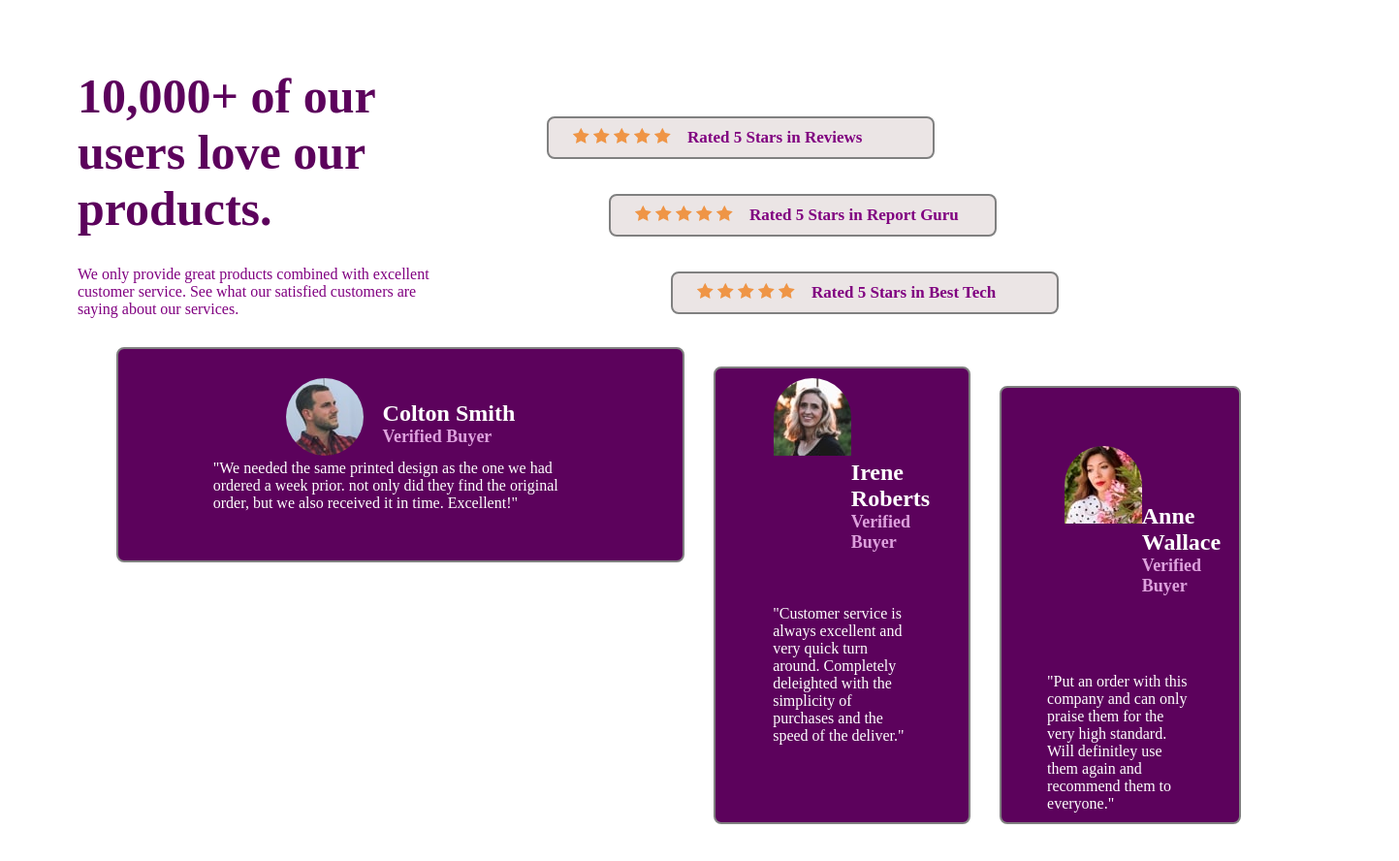
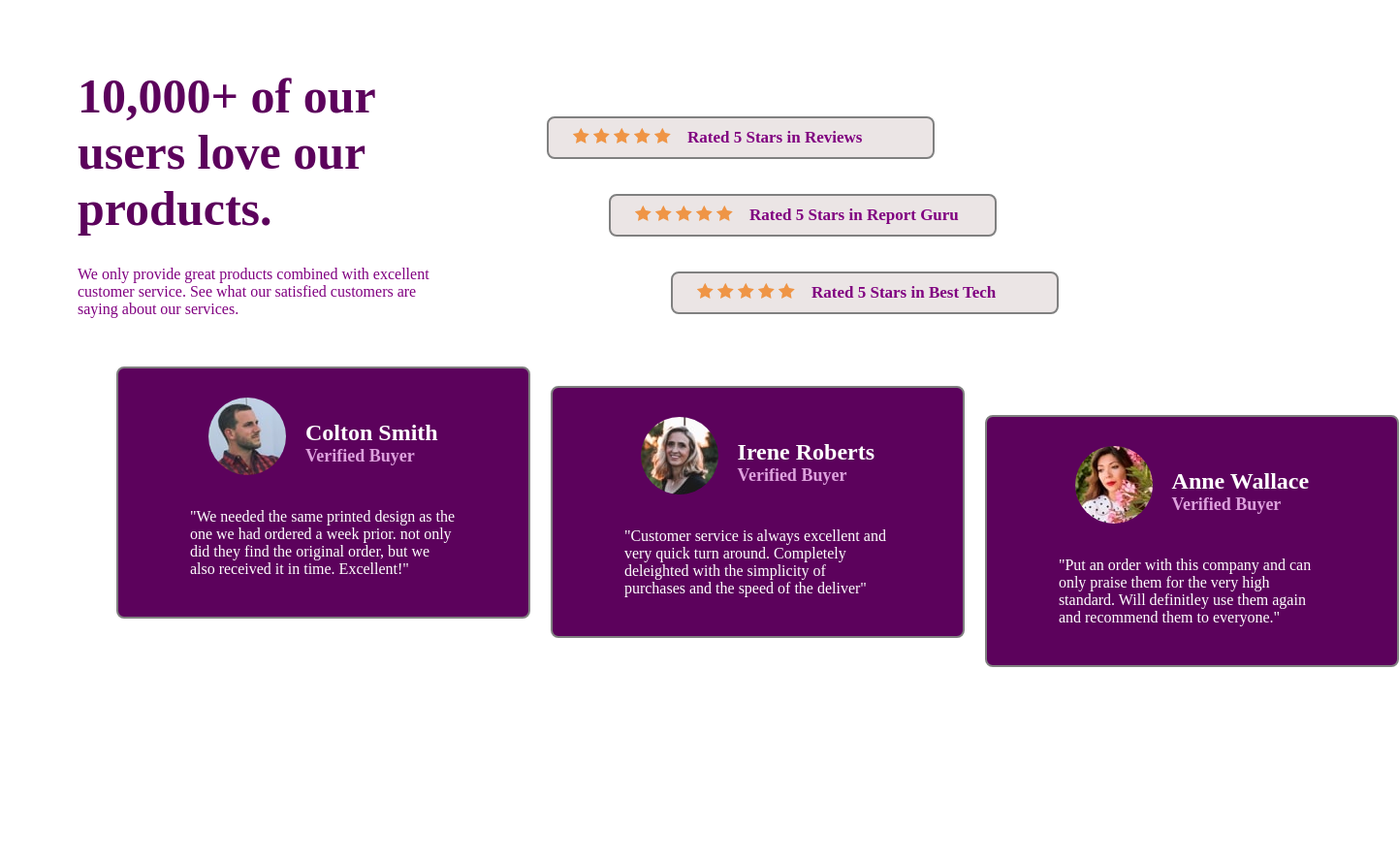
Before and after one commit to Nobriga20/SocialProof, a plain HTML site: page index.html in a window 1280 px wide. Shown: the whole page at 97% size, 1443 px wide, since content can reach past the window. After the commit the page ends 800 px from the top, so only its background shows below. Drawn offline with Linux system fonts and the light colour scheme.

Commit message:
very last push

```diff
--- a/index.html
+++ b/index.html
@@ -64,14 +64,15 @@
     </div>
     </div>
     <div class="buyer__wrapper">
-    <div class="colton__container">
+
+        <div class="colton__container cardnumber1">
         <div class="colton__row">
             <div class="colton__wrapper">
                 <div class="colton__box">
                 <span>
     <img src="./social proof assets/image-colton.jpg" class="colt__img" alt="">
     </span>
-    <span class="colton__top">
+    <span class="new">
     <h1 class="header">Colton Smith</h1>
     <h2 class="verified">Verified Buyer</h2>
     </span>
@@ -80,34 +81,30 @@
         </div>
     </div>
     </div>
-    <div class="irene__container">
-        <div class="irene__row">
+    <div class="colton__container cardnumber2">
+        <div class="colton__row">
             <div class="colton__wrapper">
                 <div class="colton__box">
                 <span>
-                <img src="./social proof assets/image-irene.jpg" class="irene__img" alt="">
+    <img src="./social proof assets/image-irene.jpg" class="colt__img" alt="">
     </span>
     <span class="new">
     <h1 class="header">Irene Roberts</h1>
     <h2 class="verified">Verified Buyer</h2>
     </span>
     </div>
-                <p class="text">"Customer service is always excellent and very quick turn around.  Completely deleighted with the simplicity of purchases and the speed of the deliver."</p>
-
-
-
-
+    <p class="text">"Customer service is always excellent and very quick turn around.  Completely deleighted with the simplicity of purchases and the speed of the deliver"</p>
         </div>
     </div>
     </div>
-    <div class="anne__container">
-        <div class="anne__row">
+    <div class="colton__container cardnumber3">
+        <div class="colton__row">
             <div class="colton__wrapper">
                 <div class="colton__box">
                 <span>
-                <img src="./social proof assets/image-anne.jpg" class="anne__img" alt="">
+    <img src="./social proof assets/image-anne.jpg" class="colt__img" alt="">
     </span>
-                <span>
+    <span class="new">
     <h1 class="header">Anne Wallace</h1>
     <h2 class="verified">Verified Buyer</h2>
     </span>
--- a/styles.css
+++ b/styles.css
@@ -2,6 +2,25 @@
     padding: 0px;
     margin: 0px;
     box-sizing: border-box;
+}
+
+.cardnumber1 {
+    position: absolute;
+    top: 0;
+    left: 0;
+}
+
+.cardnumber2 {
+    position: absolute;
+    top: 20px;
+    left: 35%;
+
+}
+
+.cardnumber3 {
+    position: absolute;
+    top: 50px;
+    left: 70%;
 }
 
 .colton__box {
@@ -95,7 +114,10 @@
     margin-left: 120px;
     border-radius: 8px;
     margin-bottom: 750px;
-    margin-top: 30px;
+    width: calc(100%/3);
+    margin-top: 50px;
+    padding-bottom: 30px;
+
 
 
 }
@@ -144,6 +166,7 @@
 .text {
     color: white;
     width: 70%;
+    margin-top: 30px;
 
 
 
@@ -154,6 +177,7 @@
 .colt__img {
     border-radius: 50px;
     margin-top: 20px;
+    margin-right: 20px;
 }
 
 .irene__img {
@@ -170,7 +194,10 @@
 }
 
 .buyer__wrapper {
-    display: flex
+    display: flex;
+    width: 100%;
+    position: relative;
+
 
 }
 
```
Lines whose indentation alone changed are shown as unchanged.
